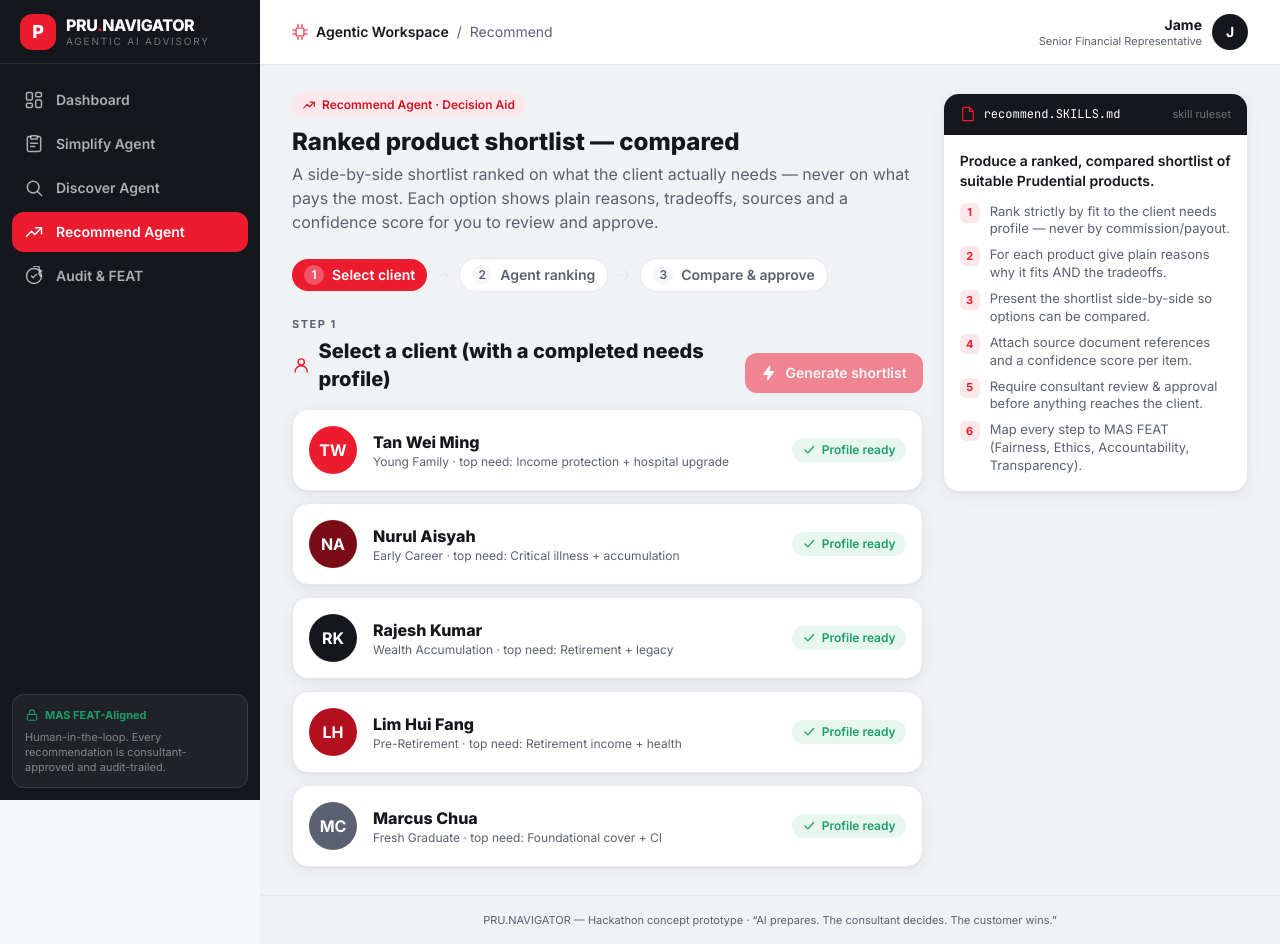
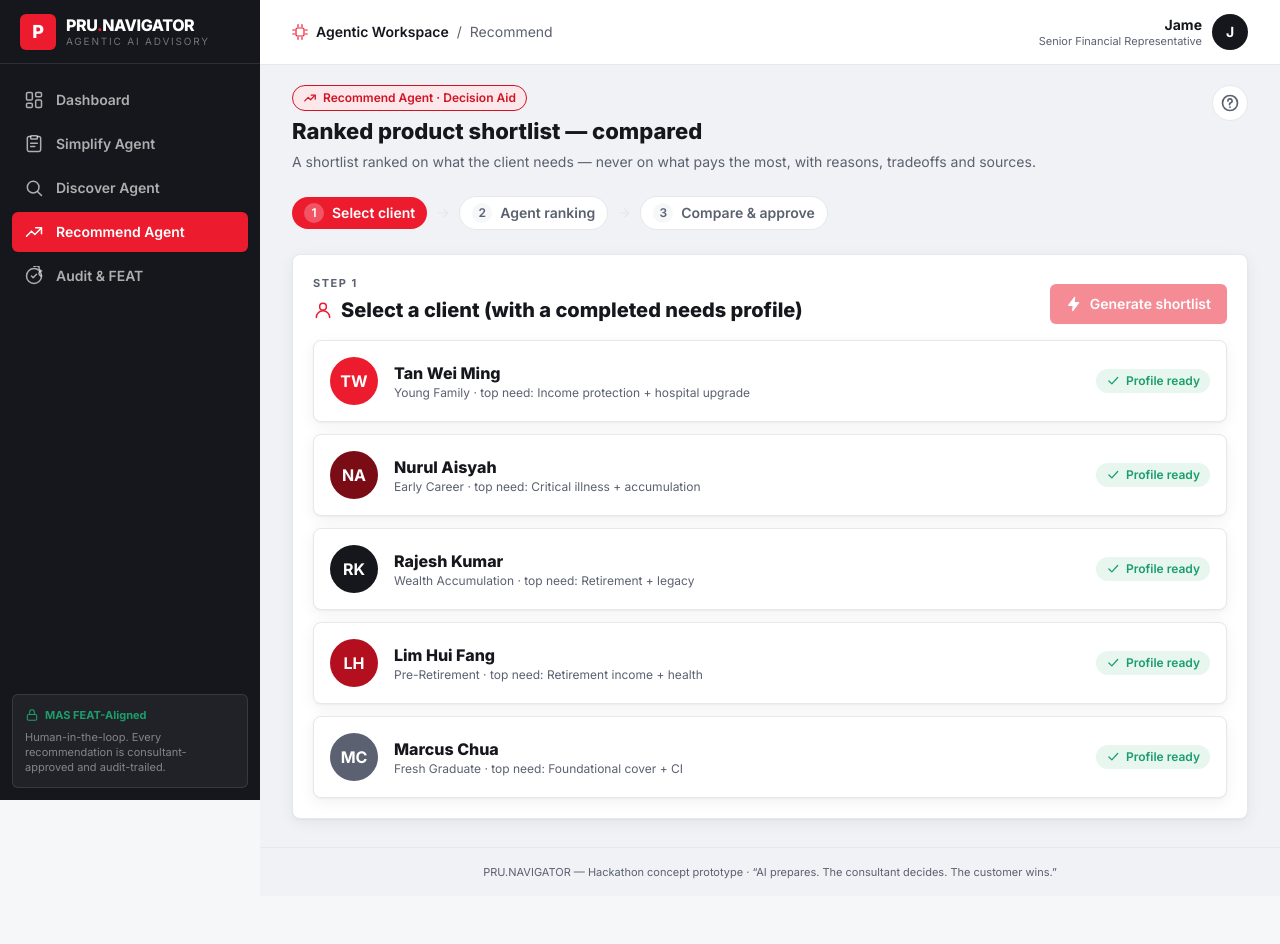
Before and after one commit to steve-o8-dev/bubble-code-hackathon, a React (Vite) app: page /recommend in a window 1280 px wide. After the commit the page ends 896 px from the top, so only its background shows below. Built offline with nearby package versions, Linux system fonts and the light colour scheme.

Commit message:
checkpoint 2

```diff
--- a/index.html
+++ b/index.html
@@ -4,7 +4,7 @@
     <meta charset="UTF-8" />
     <link rel="icon" type="image/svg+xml" href="/pru-favicon.svg" />
     <meta name="viewport" content="width=device-width, initial-scale=1.0" />
-    <title>PRU.NAVIGATOR — Agentic AI Insurance Advisory</title>
+    <title>PRU.NAVIGATOR | Agentic AI Insurance Advisory</title>
     <link rel="preconnect" href="https://fonts.googleapis.com" />
     <link rel="preconnect" href="https://fonts.gstatic.com" crossorigin />
     <link
--- a/src/components/Icon.jsx
+++ b/src/components/Icon.jsx
@@ -26,6 +26,7 @@ const paths = {
   cpu: <><rect x="6" y="6" width="12" height="12" rx="2" /><path d="M9 1v3M15 1v3M9 20v3M15 20v3M1 9h3M1 15h3M20 9h3M20 15h3" /></>,
   bolt: <path d="M13 2 4 14h7l-1 8 9-12h-7l1-8Z" />,
   upload: <><path d="M12 16V4" /><path d="m7 9 5-5 5 5" /><path d="M4 15v3a2 2 0 0 0 2 2h12a2 2 0 0 0 2-2v-3" /></>,
+  help: <><circle cx="12" cy="12" r="9" /><path d="M9.5 9.5a2.5 2.5 0 1 1 3.2 2.4c-.7.2-1.2.9-1.2 1.6v.5" /><path d="M12 17h.01" /></>,
   history: <><path d="M3 12a9 9 0 1 0 3-6.7L3 8" /><path d="M3 3v5h5" /><path d="M12 7.5V12l3 2" /></>,
 }
 
--- a/src/components/Layout.jsx
+++ b/src/components/Layout.jsx
@@ -13,7 +13,7 @@ const nav = [
 function Wordmark() {
   return (
     <div className="flex items-center gap-2.5">
-      <div className="w-9 h-9 rounded-xl bg-pru-red flex items-center justify-center text-white font-extrabold text-lg shadow-sm">
+      <div className="w-9 h-9 rounded-md bg-pru-red flex items-center justify-center text-white font-extrabold text-lg shadow-sm">
         P
       </div>
       <div className="leading-tight">
@@ -41,7 +41,7 @@ export default function Layout({ children }) {
               to={n.to}
               end={n.end}
               className={({ isActive }) =>
-                `group relative flex items-center gap-3 rounded-xl px-3 py-2.5 text-sm font-semibold transition-colors ${
+                `group relative flex items-center gap-3 rounded-md px-3 py-2.5 text-sm font-semibold transition-colors ${
                   isActive ? 'bg-pru-red text-white shadow-sm' : 'text-white/65 hover:text-white hover:bg-white/5'
                 }`
               }
@@ -49,7 +49,7 @@ export default function Layout({ children }) {
               <Icon name={n.icon} className="w-5 h-5 shrink-0" />
               <span className="flex-1">{n.label}</span>
               {n.tag && (
-                <span className="pointer-events-none absolute left-full top-1/2 z-[100] ml-3 -translate-y-1/2 whitespace-nowrap rounded-lg bg-pru-ink-soft px-2.5 py-1.5 text-[10px] font-semibold uppercase tracking-wide text-white opacity-0 shadow-pop ring-1 ring-white/10 transition-opacity duration-150 group-hover:opacity-100">
+                <span className="pointer-events-none absolute left-full top-1/2 z-[100] ml-3 -translate-y-1/2 whitespace-nowrap rounded bg-pru-ink-soft px-2.5 py-1.5 text-[10px] font-semibold uppercase tracking-wide text-white opacity-0 shadow-pop ring-1 ring-white/10 transition-opacity duration-150 group-hover:opacity-100">
                   {n.tag}
                   <span className="absolute right-full top-1/2 -translate-y-1/2 border-4 border-transparent border-r-pru-ink-soft" />
                 </span>
@@ -59,7 +59,7 @@ export default function Layout({ children }) {
         </nav>
 
         <div className="p-3">
-          <div className="rounded-xl bg-white/5 border border-white/10 p-3">
+          <div className="rounded-md bg-white/5 border border-white/10 p-3">
             <div className="flex items-center gap-1.5 text-[11px] font-bold text-good mb-1.5">
               <Icon name="lock" className="w-3.5 h-3.5" />
               MAS FEAT-Aligned
@@ -95,7 +95,7 @@ export default function Layout({ children }) {
           </div>
         </header>
 
-        <main className="flex-1 px-8 py-7 max-w-[1280px] w-full mx-auto">{children}</main>
+        <main className="flex-1 px-8 pt-5 pb-7 max-w-[1280px] w-full mx-auto">{children}</main>
 
         <footer className="px-8 py-4 text-center text-[11px] text-pru-slate border-t border-pru-line">
           PRU.NAVIGATOR — Hackathon concept prototype · “AI prepares. The consultant decides. The customer wins.”
--- a/src/components/SkillCard.jsx
+++ b/src/components/SkillCard.jsx
@@ -1,9 +1,51 @@
+import { useEffect, useRef, useState } from 'react'
 import Icon from './Icon.jsx'
 
-// Shows the agent's SKILLS.md ruleset — reinforces the "reads skills" step.
+// The agent's SKILLS.md ruleset — reinforces the "reads skills" step.
+// Tucked behind a question-mark button so it never competes with the page
+// content; the panel opens on click and closes on outside-click / Escape.
 export default function SkillCard({ skill, accentTitle, live = false }) {
+  const [open, setOpen] = useState(false)
+  const wrap = useRef(null)
+
+  useEffect(() => {
+    if (!open) return
+    const onDown = (e) => {
+      if (!wrap.current?.contains(e.target)) setOpen(false)
+    }
+    const onKey = (e) => {
+      if (e.key === 'Escape') setOpen(false)
+    }
+    document.addEventListener('mousedown', onDown)
+    document.addEventListener('keydown', onKey)
+    return () => {
+      document.removeEventListener('mousedown', onDown)
+      document.removeEventListener('keydown', onKey)
+    }
+  }, [open])
+
   return (
-    <div className="card overflow-hidden self-start">
+    <div ref={wrap} className="relative shrink-0">
+      <button
+        type="button"
+        onClick={() => setOpen((o) => !o)}
+        aria-expanded={open}
+        aria-label={`${accentTitle} — ruleset & instructions`}
+        title="Ruleset & instructions"
+        className={`relative w-9 h-9 rounded-full border flex items-center justify-center transition-colors ${
+          open
+            ? 'bg-pru-ink text-white border-pru-ink'
+            : 'bg-white text-pru-slate border-pru-line hover:text-pru-ink hover:border-pru-slate'
+        }`}
+      >
+        <Icon name="help" className="w-5 h-5" strokeWidth={2} />
+        {live && (
+          <span className="absolute -top-0.5 -right-0.5 w-2.5 h-2.5 rounded-full bg-good ring-2 ring-white animate-pulse" />
+        )}
+      </button>
+
+      {open && (
+        <div className="card absolute right-0 top-full mt-2 z-50 w-[380px] max-w-[85vw] overflow-hidden text-left shadow-pop animate-fade-up">
           <div className="flex items-center justify-between px-4 py-3 bg-pru-ink text-white">
             <div className="flex items-center gap-2 font-mono text-xs">
               <Icon name="doc" className="w-4 h-4 text-pru-red" />
@@ -17,12 +59,12 @@ export default function SkillCard({ skill, accentTitle, live = false }) {
               <span className="text-[11px] text-white/40">skill ruleset</span>
             )}
           </div>
-      <div className="p-4">
+          <div className="p-4 max-h-[60vh] overflow-y-auto">
             <p className="text-sm text-pru-ink font-semibold mb-3">{skill.purpose}</p>
             <ol className="space-y-2">
               {skill.rules.map((r, i) => (
                 <li key={i} className="flex gap-2.5 text-[13px] text-pru-slate">
-              <span className="shrink-0 w-5 h-5 rounded-md bg-bad-soft text-pru-red font-bold text-[11px] flex items-center justify-center">
+                  <span className="shrink-0 w-5 h-5 rounded-sm bg-bad-soft text-pru-red font-bold text-[11px] flex items-center justify-center">
                     {i + 1}
                   </span>
                   <span className="leading-snug">{r}</span>
@@ -31,5 +73,7 @@ export default function SkillCard({ skill, accentTitle, live = false }) {
             </ol>
           </div>
         </div>
+      )}
+    </div>
   )
 }
--- a/src/components/ui.jsx
+++ b/src/components/ui.jsx
@@ -4,7 +4,7 @@ import Icon from './Icon.jsx'
 export function Badge({ tone = 'slate', children, icon }) {
   const tones = {
     slate: 'bg-pru-mist text-pru-slate border border-pru-line',
-    red: 'bg-bad-soft text-bad',
+    red: 'bg-bad-soft text-bad border border-bad',
     good: 'bg-good-soft text-good',
     warn: 'bg-warn-soft text-warn',
     info: 'bg-info-soft text-info',
@@ -85,7 +85,7 @@ export function ConfidenceBar({ score, className = '' }) {
 
 export function SourceChip({ children }) {
   return (
-    <span className="inline-flex items-center gap-1.5 rounded-md bg-pru-mist border border-pru-line px-2 py-1 text-[11px] font-medium text-pru-slate font-mono">
+    <span className="inline-flex items-center gap-1.5 rounded-sm bg-pru-mist border border-pru-line px-2 py-1 text-[11px] font-medium text-pru-slate font-mono">
       <Icon name="doc" className="w-3 h-3" />
       {children}
     </span>
--- a/src/index.css
+++ b/src/index.css
@@ -35,10 +35,10 @@ body {
 
 @layer components {
   .card {
-    @apply rounded-2xl bg-white border border-pru-line shadow-card;
+    @apply rounded-lg bg-white border border-pru-line shadow-card;
   }
   .btn {
-    @apply inline-flex items-center justify-center gap-2 rounded-xl px-4 py-2.5 text-sm font-semibold transition-all duration-150 disabled:opacity-50 disabled:cursor-not-allowed;
+    @apply inline-flex items-center justify-center gap-2 rounded-md px-4 py-2.5 text-sm font-semibold transition-all duration-150 disabled:opacity-50 disabled:cursor-not-allowed;
   }
   .btn-primary {
     @apply btn bg-pru-red text-white hover:bg-pru-red-600 active:bg-pru-red-700 shadow-sm;
--- a/src/pages/Recommend.jsx
+++ b/src/pages/Recommend.jsx
@@ -34,17 +34,19 @@ export default function Recommend() {
     <div className="flex items-start justify-between flex-wrap gap-4">
       <div>
         <Badge tone="red" icon="recommend">Recommend Agent · Decision Aid</Badge>
-        <h1 className="mt-2 text-2xl font-extrabold text-pru-ink">Ranked product shortlist — compared</h1>
-        <p className="text-pru-slate mt-1 max-w-2xl">
-          A side-by-side shortlist ranked on what the client actually needs — never on what pays the most. Each option
-          shows plain reasons, tradeoffs, sources and a confidence score for you to review and approve.
+        <h1 className="mt-1 text-[22px] font-extrabold text-pru-ink">Ranked product shortlist — compared</h1>
+        <p className="text-sm text-pru-slate mt-1 max-w-4xl">
+          A shortlist ranked on what the client needs — never on what pays the most, with reasons, tradeoffs and sources.
         </p>
       </div>
+      <div className="flex items-center gap-3">
         {phase !== 'select' && (
           <button onClick={reset} className="btn-ghost">
             <Icon name="arrow" className="w-4 h-4 rotate-180" /> New shortlist
           </button>
         )}
+        <SkillCard skill={skills.recommend} accentTitle="recommend.SKILLS.md" live={phase === 'running'} />
+      </div>
     </div>
   )
 
@@ -59,12 +61,11 @@ export default function Recommend() {
   }
 
   return (
-    <div className="grid lg:grid-cols-3 gap-5 items-start">
-      <div className="lg:col-span-2 space-y-6">
+    <div className="space-y-6">
       {header}
       <FlowSteps phase={phase} approved={approved} />
 
-        <div>
+      <div className="card p-5">
         <SectionTitle
           kicker="Step 1"
           title="Select a client (with a completed needs profile)"
@@ -97,9 +98,6 @@ export default function Recommend() {
           ))}
         </div>
       </div>
-      </div>
-
-      <SkillCard skill={skills.recommend} accentTitle="recommend.SKILLS.md" live={phase === 'running'} />
 
       {phase === 'running' && (
         <LoadingOverlay
@@ -162,14 +160,14 @@ function Result({ client, rec, approved, onApprove }) {
               <div key={it.productId} className={`card p-5 flex flex-col ${it.rank === 1 ? 'ring-2 ring-pru-red' : ''}`}>
                 <div className="flex items-center justify-between">
                   <Badge tone={it.rank === 1 ? 'red' : 'slate'}>#{it.rank} {it.rank === 1 ? 'Best fit' : 'Alternative'}</Badge>
-                  <div className={`w-10 h-10 rounded-xl flex items-center justify-center ${it.rank === 1 ? 'bg-pru-red text-white' : 'bg-bad-soft text-pru-red'}`}>
+                  <div className={`w-10 h-10 rounded-md flex items-center justify-center ${it.rank === 1 ? 'bg-pru-red text-white' : 'bg-bad-soft text-pru-red'}`}>
                     <Icon name={p.icon} className="w-5 h-5" />
                   </div>
                 </div>
                 <h3 className="mt-3 font-extrabold text-pru-ink leading-tight">{p.name}</h3>
                 <div className="text-xs text-pru-slate">{p.type}</div>
 
-                <div className="mt-3 rounded-xl bg-pru-mist border border-pru-line p-3 space-y-2">
+                <div className="mt-3 rounded-md bg-pru-mist border border-pru-line p-3 space-y-2">
                   <Row label="Needs-fit" value={`${it.needsFitScore}/100`} bold />
                   <Row label="Coverage" value={it.coverageFor} />
                   <Row label="Est. premium" value={it.singlePremium || money(it.monthly)} />
```
Also changed, not shown: src/pages/AuditTrail.jsx (+6 -7 lines), src/pages/Dashboard.jsx (+4 -4 lines), src/pages/Discover.jsx (+14 -16 lines), src/pages/Simplify.jsx (+20 -22 lines), .claude/launch.json, 5 other files (tests, documents, lock files or other folders). Lines whose indentation alone changed are shown as unchanged.
